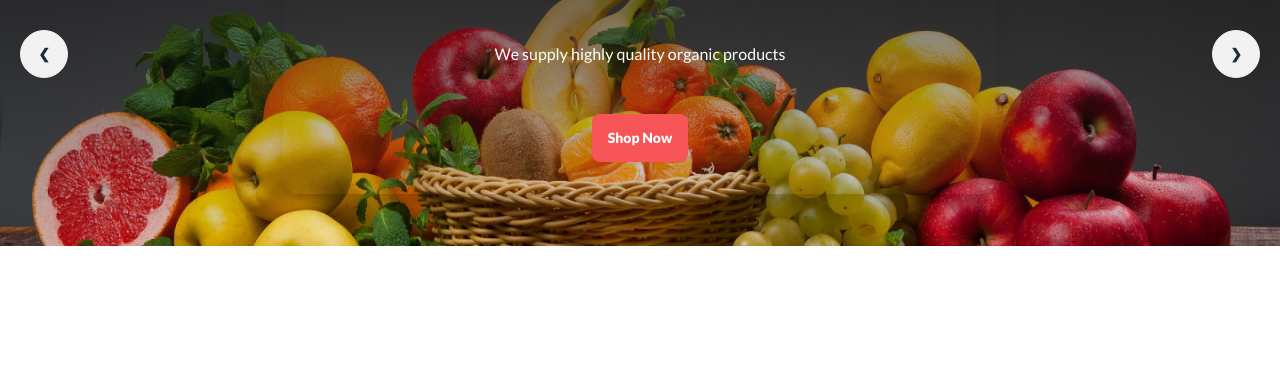
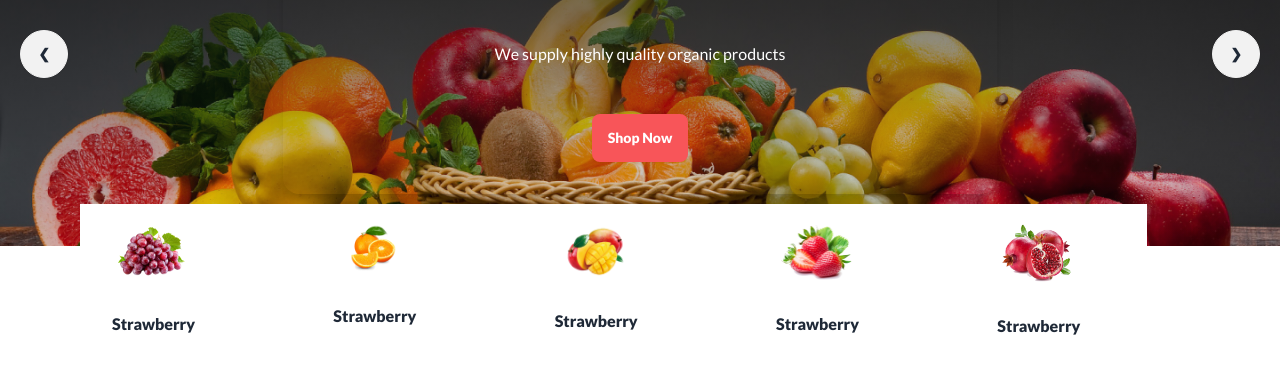
Before and after one commit to RonySorkerr/fruit-burst, a plain HTML site: page index.html in a window 1280 px wide. Shown: the part 326-700 px from the top of the page. Drawn offline with nearby package versions, Linux system fonts and the light colour scheme; grey boxes are pictures that could not be loaded.

Commit message:
doing with headach

```diff
--- a/index.html
+++ b/index.html
@@ -64,6 +64,7 @@
     <main class="container mx-auto">
                 <!-- banner section -->
         <section class="mt-14">
+            <div class="relative">
                 <div class="carousel w-full">
                     <div id="slide1" class="carousel-item relative w-full">
                         <div class="w-full text-white lg:h-96 md:h-96 flex items-center justify-center" style="background-image: linear-gradient(180deg, #121212 -14.42%, rgba(18, 18, 18, 0.00) 100%) ,url('images/banner1.png'); object-fit: cover; background-size: cover;">
@@ -126,25 +127,82 @@
                     </div>
                     </div>
                 </div>
+                <!-- bottom banner -->
+                <div class="hidden md:grid md:grid-cols-5 lg:grid-cols-5 gap-10 w-10/12 mx-auto bg-[#FFF] absolute -bottom-36 md:left-14 lg:left-20">
+                    <div class="card w-36 py-5">
+                        <figure><img src="images/fruit1.png" alt="Shoes" class="w-1/2"/></figure>
+                        <div class="card-body">
+                          <h2 class=" font-extrabold">Strawberry</h2>
+                        </div>
+                      </div>
+                      <div class="card w-36 py-5">
+                        <figure><img src="images/fruit2.png" alt="Shoes"  class="w-1/3"/></figure>
+                        <div class="card-body">
+                          <h2 class="text-center font-extrabold">Strawberry</h2>
+                        </div>
+                      </div>
+                      <div class="card w-36 py-5">
+                        <figure><img src="images/fruit3.png" alt="Shoes"  class="w-1/2"/></figure>
+                        <div class="card-body">
+                          <h2 class="text-center font-extrabold">Strawberry</h2>
+                        </div>
+                      </div>
+                      <div class="card w-36 py-5">
+                        <figure><img src="images/fruit4.png" alt="Shoes" class="w-1/2" /></figure>
+                        <div class="card-body">
+                          <h2 class="text-center font-extrabold">Strawberry</h2>
+                        </div>
+                      </div>
+                      <div class="card w-36 py-5">
+                        <figure><img src="images/fruit5.png" alt="Shoes" class="w-1/2" /></figure>
+                        <div class="card-body">
+                          <h2 class="text-center font-extrabold">Strawberry</h2>
+                        </div>
+                      </div>
+                </div>
+
+            </div>
         </section>
+        <!-- bottom banner -->
+        <!-- <div class="hidden md:grid md:grid-cols-5 lg:grid-cols-5 gap-5 w-10/12 mx-auto bg-black">
+            <div class="card py-5">
+                <figure><img src="images/fruit1.png" alt="Shoes" class=""/></figure>
+                <div class="card-body">
+                  <h2 class="text-center font-extrabold">Strawberry</h2>
+                </div>
+              </div>
+              <div class="card py-5">
+                <figure><img src="images/fruit1.png" alt="Shoes" /></figure>
+                <div class="card-body">
+                  <h2 class="text-center font-extrabold">Strawberry</h2>
+                </div>
+              </div>
+              <div class="card py-5">
+                <figure><img src="images/fruit1.png" alt="Shoes" /></figure>
+                <div class="card-body">
+                  <h2 class="text-center font-extrabold">Strawberry</h2>
+                </div>
+              </div>
+              <div class="card py-5">
+                <figure><img src="images/fruit1.png" alt="Shoes" /></figure>
+                <div class="card-body">
+                  <h2 class="text-center font-extrabold">Strawberry</h2>
+                </div>
+              </div>
+              <div class="card py-5">
+                <figure><img src="images/fruit1.png" alt="Shoes" /></figure>
+                <div class="card-body">
+                  <h2 class="text-center font-extrabold">Strawberry</h2>
+                </div>
+              </div>
+        </div> -->
+
+
+
 
     </main>
     <footer>
 
     </footer>
-
-
-
-
-
-
-
-
-
-
-
-
-
-
 </body>
 </html>
```
Lines whose indentation alone changed are shown as unchanged.
